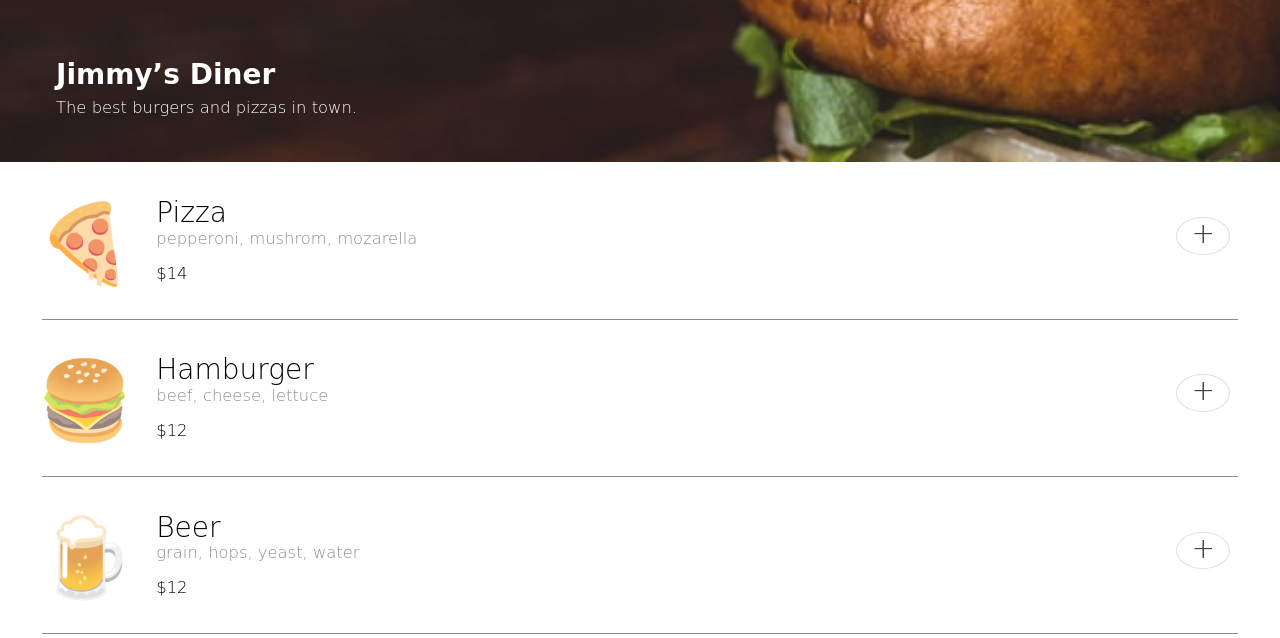
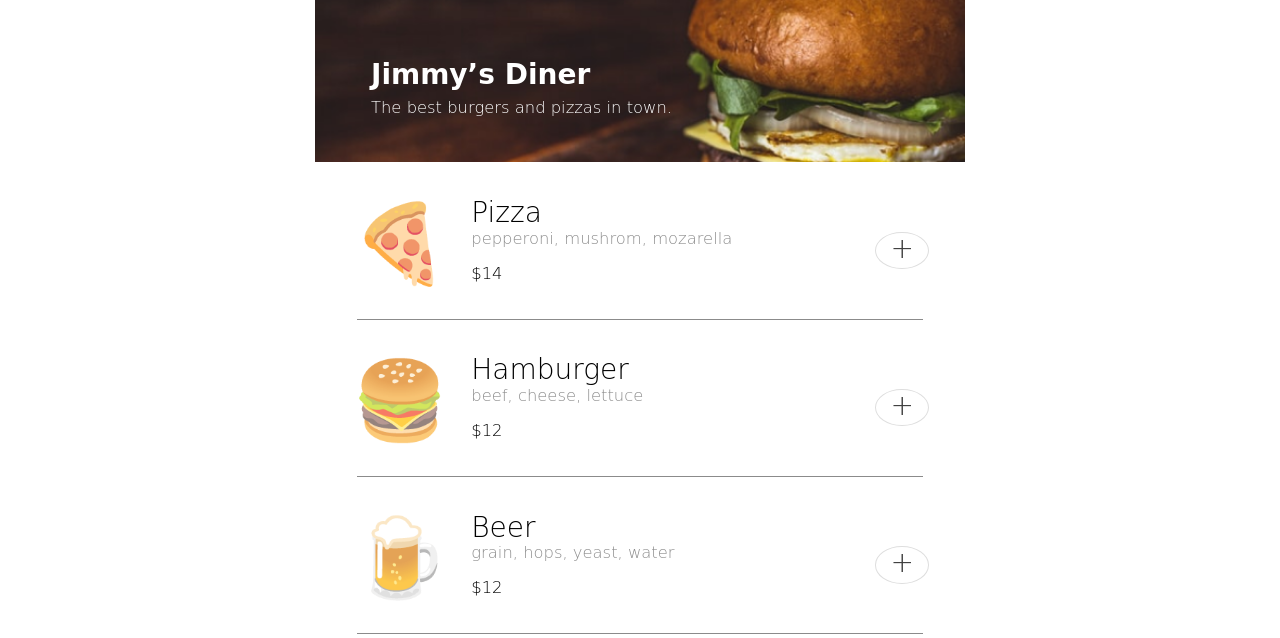
Before and after one commit to mbh206/restaurant-ordering-app, a plain HTML site: page index.html in a window 1280 px wide. Drawn offline with nearby package versions, Linux system fonts and the light colour scheme; a web font is replaced by a local one.

Commit message:
UI fixes
fixed some layout fixes with the menu by adding new div around emoji and info then flexing the container.
Also added personalization to the thank you message taking the input user name and returning it.

```diff
--- a/index.html
+++ b/index.html
@@ -33,7 +33,7 @@
                     <div class="close-modal-btn" data-closebtn="X">X</div>
                     <h1 class="modal-title">Enter card details</h1>
                     <form class="modal-form">
-                        <input type="text" placeholder="Enter your name">
+                        <input id="name-input" type="text" placeholder="Enter your name">
                         <input type="tel" inputmode="numeric" pattern="[0-9\s]{13,19}" maxlength="19" placeholder="Enter card number">
                         <input type="number" placeholder="Enter CVV">
                         <div class="pay-btn btn" data-pay="paid">Pay</div>
--- a/script.js
+++ b/script.js
@@ -25,7 +25,7 @@ document.addEventListener('click', (e) => {
         document.getElementById('cart').innerHTML =  `
         <div class="order-complete">
             <h3 class="order-complete-title">
-                Thanks, Dude! Your order is on the way!
+                Thanks, ${document.getElementById('name-input').value}! Your order is on the way!
             </h3>
         </div>`
     }
@@ -57,11 +57,13 @@ function getMenuItems(items){
     document.getElementById('menu-section').innerHTML = items.map(item => {
         return `
         <div class="item-container">
-            <div class="item-img">${item.emoji}</div>
-            <div class="item-info">
-                <h1 class="item-name">${item.name}</h1>
-                <h3 class="item-ingredients">${item.ingredients.join(', ')}</h3>
-                <h3 class="item-price">$${item.price}</h3>
+            <div class="item-container-left">
+                <div class="item-img">${item.emoji}</div>
+                <div class="item-info">
+                    <h1 class="item-name">${item.name}</h1>
+                    <h3 class="item-ingredients">${item.ingredients.join(', ')}</h3>
+                    <h3 class="item-price">$${item.price}</h3>
+                </div>
             </div>
             <div class="btns">
                 <button data-item="${item.id}" >+</button>
--- a/style.css
+++ b/style.css
@@ -5,8 +5,10 @@ html, body {
 }
 
 body {
+    margin:0 auto;
     width:100%;
-    min-width: 350px;
+    max-width: 650px;
+    min-width: 300px;
 }
 
 .header {
@@ -45,13 +47,21 @@ h3 {
 
 .menu {
     width: 100%;
+    max-width: 650px;
     margin:0 auto;
     padding: 0em;
 }
 
 .item-container {
     display: flex;
+    justify-content: space-between;
+    width:100%;
+    max-width: 650px;
     padding: .5em 1em;
+}
+
+.item-container-left {
+    display: flex;
 }
 
 .item-info {
@@ -79,15 +89,13 @@ h3 {
     display: flex;
     flex-direction: column;
     justify-content: center;
-    position: absolute;
+    position: relative;
     right:50px;
     margin-top: 20px;
     font-size: 2em;
 }
 
 button {
-    /* height:1em;
-    width:1em; */
     font-size: 1em;
     font-weight: lighter;
     color: #3c3c3c;
```
